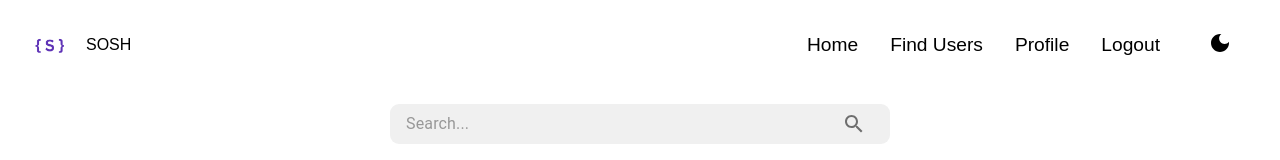
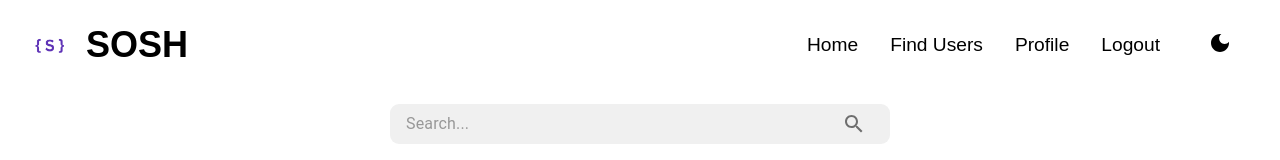
Before and after one commit to Sriyush/Mern-project, a React (Create React App) app in the folder frontend/: page /users in a window 1280 px wide. Shown: the top 160 px of the page. Built offline with nearby package versions, Linux system fonts and the light colour scheme; no server answers.

Commit message:
minor changes

```diff
--- a/frontend/src/components/widgets/Navbar/Navbar.js
+++ b/frontend/src/components/widgets/Navbar/Navbar.js
@@ -58,7 +58,7 @@
     <div className={color ? "header header-bg" : "header"}>
       <Link to="/home" className="logo-container">
         <img src={Logo} alt="logo" sizes="15x15" className="logo" />
-        <h2>SOSH</h2>
+        <h1 className="text-4xl text-850 font-bold text-center">SOSH</h1>
       </Link>
 
       <ul className={click ? "nav-menu active" : "nav-menu"}>
```
